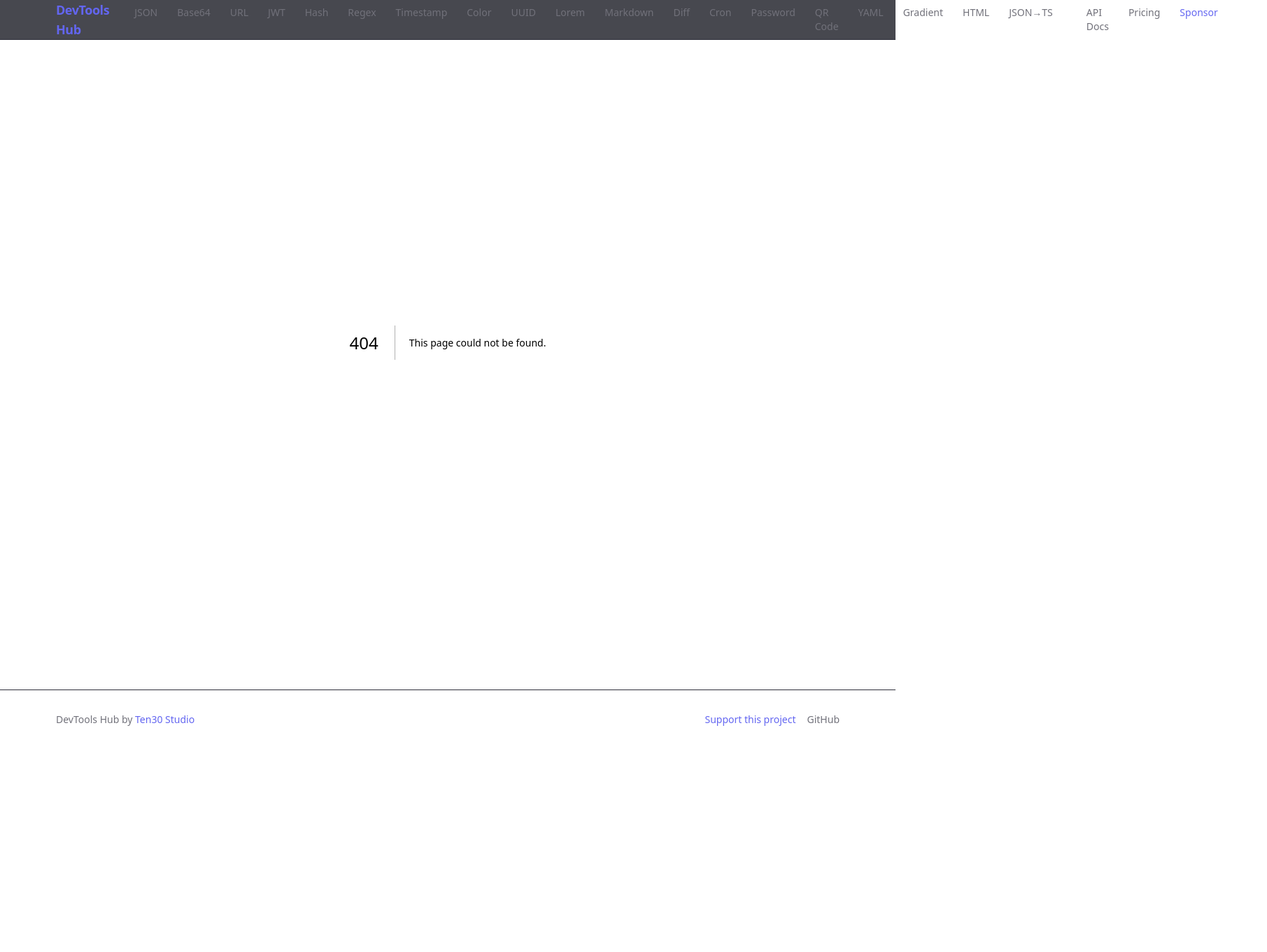
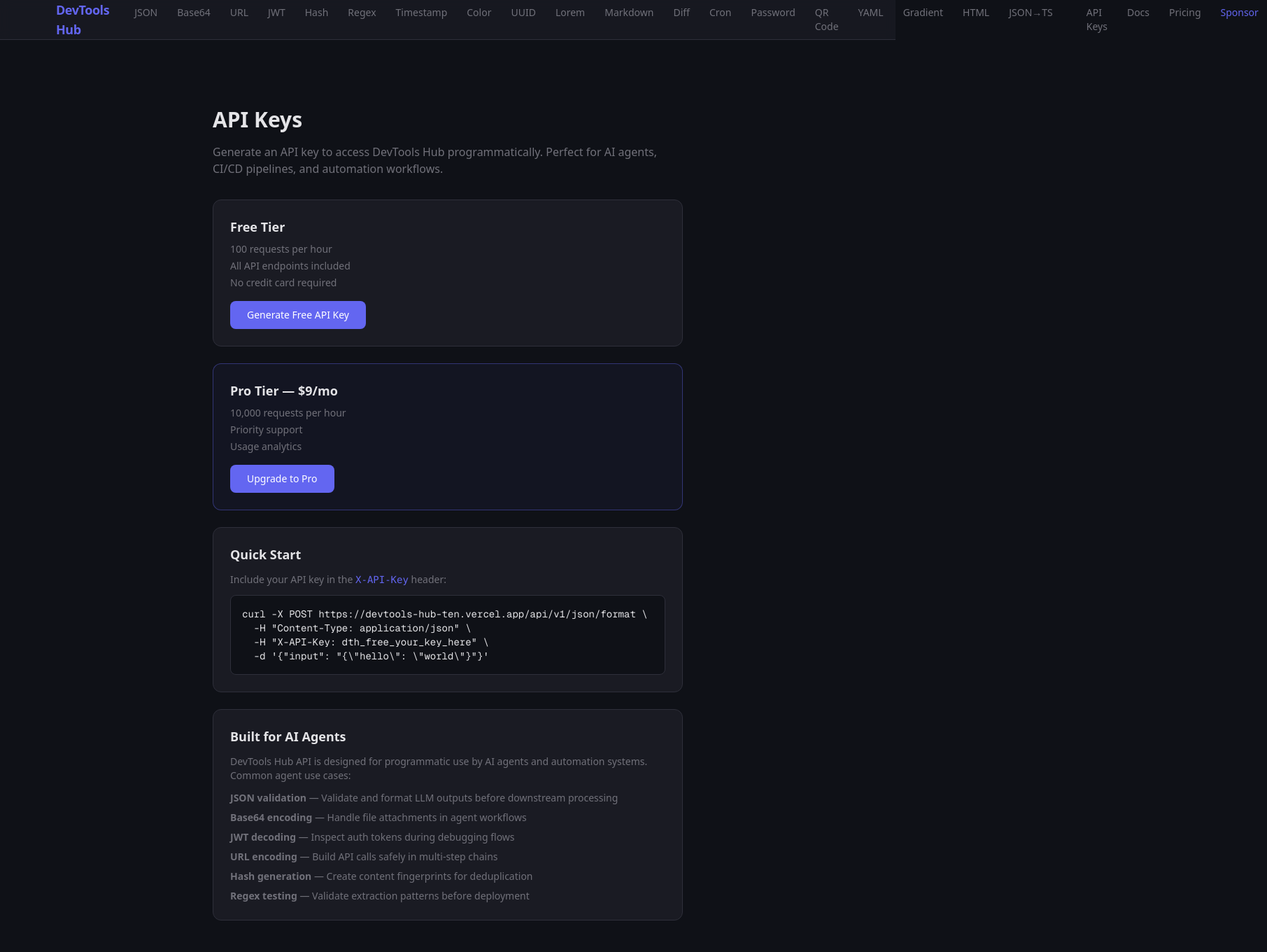
Before and after one commit to Ten30studio/devtools-hub, a Next.js app: page /api-keys in a window 1280 px wide. Before the commit this address had no page. Shown: the top 1360 px of the page at 70% size, 1811 px wide, since content can reach past the window. Before the commit the page ends 1070 px from the top, so only its background shows below. Built offline with nearby package versions, Linux system fonts and the light colour scheme.

Commit message:
feat: self-serve API key system with HMAC validation and agent-focused landing page

```diff
--- /dev/null
+++ b/src/app/api-keys/page.tsx
@@ -0,0 +1,127 @@
+"use client";
+import { useState } from "react";
+import Link from "next/link";
+
+export default function ApiKeysPage() {
+  const [apiKey, setApiKey] = useState<string | null>(null);
+  const [loading, setLoading] = useState(false);
+  const [copied, setCopied] = useState(false);
+
+  async function generateKey() {
+    setLoading(true);
+    try {
+      const res = await fetch("/api/keys/generate", { method: "POST" });
+      const data = await res.json();
+      setApiKey(data.apiKey);
+    } finally {
+      setLoading(false);
+    }
+  }
+
+  function copyKey() {
+    if (apiKey) {
+      navigator.clipboard.writeText(apiKey);
+      setCopied(true);
+      setTimeout(() => setCopied(false), 2000);
+    }
+  }
+
+  return (
+    <div className="py-16 max-w-2xl mx-auto">
+      <h1 className="text-3xl font-bold mb-4">API Keys</h1>
+      <p className="text-muted mb-8">
+        Generate an API key to access DevTools Hub programmatically. Perfect for
+        AI agents, CI/CD pipelines, and automation workflows.
+      </p>
+
+      <div className="space-y-6">
+        <div className="rounded-xl border border-border bg-surface p-6">
+          <h2 className="text-lg font-semibold mb-2">Free Tier</h2>
+          <ul className="text-sm text-muted space-y-1 mb-4">
+            <li>100 requests per hour</li>
+            <li>All API endpoints included</li>
+            <li>No credit card required</li>
+          </ul>
+
+          {!apiKey ? (
+            <button
+              onClick={generateKey}
+              disabled={loading}
+              className="px-6 py-2.5 bg-accent hover:bg-accent-hover text-white rounded-lg text-sm font-medium transition-colors disabled:opacity-50"
+            >
+              {loading ? "Generating..." : "Generate Free API Key"}
+            </button>
+          ) : (
+            <div className="space-y-3">
+              <div className="bg-background border border-border rounded-lg p-3 flex items-center gap-3">
+                <code className="flex-1 text-sm font-mono break-all select-all">
+                  {apiKey}
+                </code>
+                <button
+                  onClick={copyKey}
+                  className="px-3 py-1.5 bg-surface-hover hover:bg-border rounded-lg text-xs font-medium transition-colors shrink-0"
+                >
+                  {copied ? "Copied!" : "Copy"}
+                </button>
+              </div>
+              <p className="text-xs text-red-400">
+                Save this key now. It cannot be recovered once you leave this
+                page.
+              </p>
+              <button
+                onClick={generateKey}
+                className="text-sm text-accent hover:underline"
+              >
+                Generate another key
+              </button>
+            </div>
+          )}
+        </div>
+
+        <div className="rounded-xl border border-accent/40 bg-accent/5 p-6">
+          <h2 className="text-lg font-semibold mb-2">Pro Tier — $9/mo</h2>
+          <ul className="text-sm text-muted space-y-1 mb-4">
+            <li>10,000 requests per hour</li>
+            <li>Priority support</li>
+            <li>Usage analytics</li>
+          </ul>
+          <Link
+            href="/sponsor"
+            className="inline-block px-6 py-2.5 bg-accent hover:bg-accent-hover text-white rounded-lg text-sm font-medium transition-colors"
+          >
+            Upgrade to Pro
+          </Link>
+        </div>
+
+        <div className="rounded-xl border border-border bg-surface p-6">
+          <h2 className="text-lg font-semibold mb-3">Quick Start</h2>
+          <p className="text-sm text-muted mb-3">
+            Include your API key in the <code className="text-accent">X-API-Key</code> header:
+          </p>
+          <pre className="bg-background border border-border rounded-lg p-4 text-sm font-mono overflow-x-auto">
+{`curl -X POST https://devtools-hub-ten.vercel.app/api/v1/json/format \\
+  -H "Content-Type: application/json" \\
+  -H "X-API-Key: ${apiKey || "dth_free_your_key_here"}" \\
+  -d '{"input": "{\\"hello\\": \\"world\\"}"}'`}
+          </pre>
+        </div>
+
+        <div className="rounded-xl border border-border bg-surface p-6">
+          <h2 className="text-lg font-semibold mb-3">Built for AI Agents</h2>
+          <p className="text-sm text-muted mb-3">
+            DevTools Hub API is designed for programmatic use by AI agents and
+            automation systems. Common agent use cases:
+          </p>
+          <ul className="text-sm text-muted space-y-2">
+            <li><strong>JSON validation</strong> — Validate and format LLM outputs before downstream processing</li>
+            <li><strong>Base64 encoding</strong> — Handle file attachments in agent workflows</li>
+            <li><strong>JWT decoding</strong> — Inspect auth tokens during debugging flows</li>
+            <li><strong>URL encoding</strong> — Build API calls safely in multi-step chains</li>
+            <li><strong>Hash generation</strong> — Create content fingerprints for deduplication</li>
+            <li><strong>Regex testing</strong> — Validate extraction patterns before deployment</li>
+          </ul>
+        </div>
+      </div>
+    </div>
+  );
+}
--- /dev/null
+++ b/src/app/api/keys/generate/route.ts
@@ -0,0 +1,13 @@
+import { NextResponse } from "next/server";
+import { generateApiKey } from "@/lib/api-keys";
+
+export async function POST() {
+  const key = generateApiKey("free");
+  return NextResponse.json({
+    apiKey: key,
+    tier: "free",
+    rateLimit: 100,
+    message:
+      "Save this key — it cannot be recovered. Include it as X-API-Key header in your requests.",
+  });
+}
--- a/src/app/layout.tsx
+++ b/src/app/layout.tsx
@@ -105,10 +105,16 @@
             </div>
             <div className="ml-auto flex gap-1">
               <Link
+                href="/api-keys"
+                className="px-3 py-1.5 rounded-md text-sm text-muted hover:text-foreground hover:bg-surface-hover transition-colors"
+              >
+                API Keys
+              </Link>
+              <Link
                 href="/docs"
                 className="px-3 py-1.5 rounded-md text-sm text-muted hover:text-foreground hover:bg-surface-hover transition-colors"
               >
-                API Docs
+                Docs
               </Link>
               <Link
                 href="/pricing"
--- a/src/app/page.tsx
+++ b/src/app/page.tsx
@@ -125,18 +125,43 @@
           </Link>
         ))}
       </div>
-      <div className="mt-16 text-center border-t border-border pt-8">
-        <h2 className="text-xl font-semibold mb-3">Need these tools via API?</h2>
-        <p className="text-muted text-sm mb-4">
-          Access all tools programmatically. 100 free requests/hour.
+      <div className="mt-16 border-t border-border pt-12">
+        <div className="text-center mb-8">
+          <h2 className="text-2xl font-bold mb-3">Built for AI Agents &amp; Automation</h2>
+          <p className="text-muted text-sm max-w-xl mx-auto">
+            Every tool available as a REST API. Generate a free API key and integrate
+            into your agent workflows, CI/CD pipelines, or automation systems.
           </p>
+        </div>
+        <div className="grid grid-cols-1 md:grid-cols-3 gap-4 max-w-3xl mx-auto mb-8">
+          <div className="text-center p-4">
+            <div className="text-2xl font-bold text-accent">19+</div>
+            <div className="text-sm text-muted">API Endpoints</div>
+          </div>
+          <div className="text-center p-4">
+            <div className="text-2xl font-bold text-accent">100/hr</div>
+            <div className="text-sm text-muted">Free Requests</div>
+          </div>
+          <div className="text-center p-4">
+            <div className="text-2xl font-bold text-accent">&lt;50ms</div>
+            <div className="text-sm text-muted">Avg Response</div>
+          </div>
+        </div>
+        <div className="flex justify-center gap-3">
+          <Link
+            href="/api-keys"
+            className="inline-block px-6 py-2.5 bg-accent hover:bg-accent-hover text-white rounded-lg text-sm font-medium transition-colors"
+          >
+            Get API Key
+          </Link>
           <Link
             href="/docs"
-          className="inline-block px-6 py-2.5 bg-accent hover:bg-accent-hover text-white rounded-lg text-sm font-medium transition-colors"
+            className="inline-block px-6 py-2.5 bg-surface hover:bg-surface-hover border border-border rounded-lg text-sm font-medium transition-colors"
           >
             View API Docs
           </Link>
         </div>
       </div>
+    </div>
   );
 }
--- a/src/lib/api-auth.ts
+++ b/src/lib/api-auth.ts
@@ -1,8 +1,9 @@
 import { NextRequest, NextResponse } from "next/server";
+import { validateApiKey } from "./api-keys";
 
 const RATE_LIMITS = {
   free: { requests: 100, windowMs: 60 * 60 * 1000 },
-  paid: { requests: 10000, windowMs: 60 * 60 * 1000 },
+  pro: { requests: 10000, windowMs: 60 * 60 * 1000 },
 };
 
 const rateLimitStore = new Map<string, { count: number; resetAt: number }>();
@@ -16,7 +17,7 @@
 
 function checkRateLimit(
   key: string,
-  tier: "free" | "paid"
+  tier: "free" | "pro"
 ): { allowed: boolean; remaining: number; resetAt: number } {
   const limit = RATE_LIMITS[tier];
   const now = Date.now();
@@ -40,26 +41,26 @@
   };
 }
 
-function validateApiKey(key: string): boolean {
-  const validKeys = process.env.API_KEYS?.split(",").map((k) => k.trim()) || [];
-  return validKeys.includes(key);
-}
-
 export function withApiAuth(
   handler: (req: NextRequest) => Promise<NextResponse>
 ) {
   return async (req: NextRequest): Promise<NextResponse> => {
-    const apiKey = req.headers.get("x-api-key");
-    const tier = apiKey && validateApiKey(apiKey) ? "paid" : "free";
+    const apiKeyHeader = req.headers.get("x-api-key");
 
-    if (apiKey && tier === "free") {
-      return NextResponse.json(
-        { error: { code: "INVALID_API_KEY", message: "Invalid API key" } },
-        { status: 401 }
-      );
+    let tier: "free" | "pro" = "free";
+
+    if (apiKeyHeader) {
+      const keyResult = validateApiKey(apiKeyHeader);
+      if (!keyResult.valid) {
+        return NextResponse.json(
+          { error: { code: "INVALID_API_KEY", message: "Invalid API key. Generate one at /api-keys" } },
+          { status: 401 }
+        );
+      }
+      tier = keyResult.tier as "free" | "pro";
     }
 
-    const rateLimitKey = getRateLimitKey(req, tier === "paid" ? apiKey : null);
+    const rateLimitKey = getRateLimitKey(req, apiKeyHeader || null);
     const { allowed, remaining, resetAt } = checkRateLimit(rateLimitKey, tier);
 
     if (!allowed) {
@@ -67,7 +68,8 @@
         {
           error: {
             code: "RATE_LIMITED",
-            message: `Rate limit exceeded. Resets at ${new Date(resetAt).toISOString()}`,
+            message: `Rate limit exceeded (${tier} tier: ${RATE_LIMITS[tier].requests}/hr). Resets at ${new Date(resetAt).toISOString()}`,
+            upgrade: tier === "free" ? "Get a Pro key for 10,000 req/hr at /pricing" : undefined,
           },
         },
         { status: 429 }
--- /dev/null
+++ b/src/lib/api-keys.ts
@@ -0,0 +1,54 @@
+import { createHmac, randomBytes } from "crypto";
+
+const TIERS = ["free", "pro"] as const;
+type Tier = (typeof TIERS)[number];
+
+const RATE_LIMITS: Record<Tier, number> = {
+  free: 100,
+  pro: 10000,
+};
+
+function getSecret(): string {
+  return process.env.API_KEY_SECRET || "dev-secret-not-for-production";
+}
+
+function sign(data: string): string {
+  return createHmac("sha256", getSecret()).update(data).digest("hex").slice(0, 16);
+}
+
+export function generateApiKey(tier: Tier = "free"): string {
+  const id = randomBytes(12).toString("hex");
+  const payload = `${tier}:${id}`;
+  const sig = sign(payload);
+  return `dth_${tier}_${id}_${sig}`;
+}
+
+export function validateApiKey(key: string): {
+  valid: boolean;
+  tier: Tier;
+  rateLimit: number;
+} {
+  const parts = key.split("_");
+  if (parts.length !== 4 || parts[0] !== "dth") {
+    return { valid: false, tier: "free", rateLimit: RATE_LIMITS.free };
+  }
+
+  const tier = parts[1] as Tier;
+  if (!TIERS.includes(tier)) {
+    return { valid: false, tier: "free", rateLimit: RATE_LIMITS.free };
+  }
+
+  const id = parts[2];
+  const sig = parts[3];
+  const expectedSig = sign(`${tier}:${id}`);
+
+  if (sig !== expectedSig) {
+    return { valid: false, tier: "free", rateLimit: RATE_LIMITS.free };
+  }
+
+  return { valid: true, tier, rateLimit: RATE_LIMITS[tier] };
+}
+
+export function getRateLimit(tier: Tier): number {
+  return RATE_LIMITS[tier];
+}
```
Lines whose indentation alone changed are shown as unchanged.
